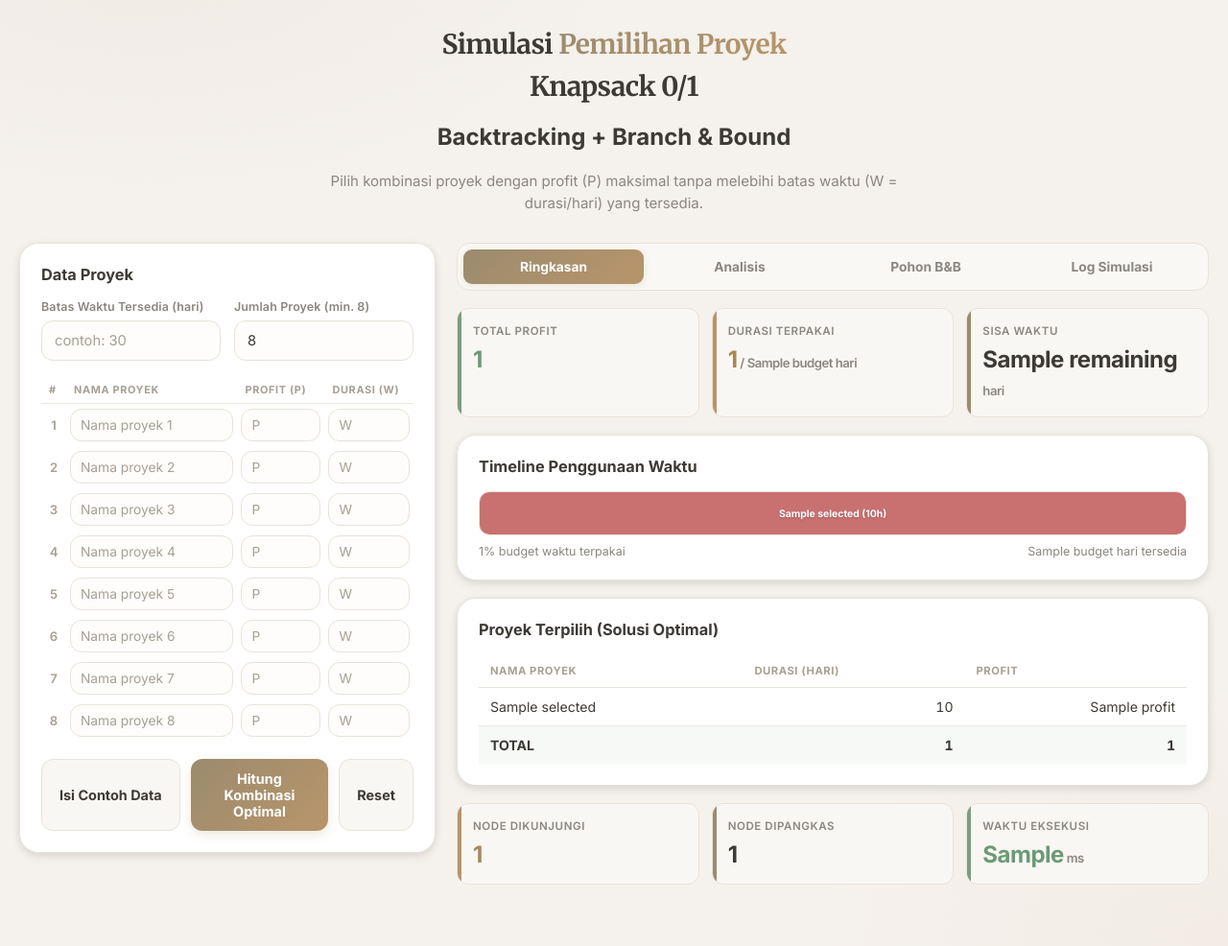
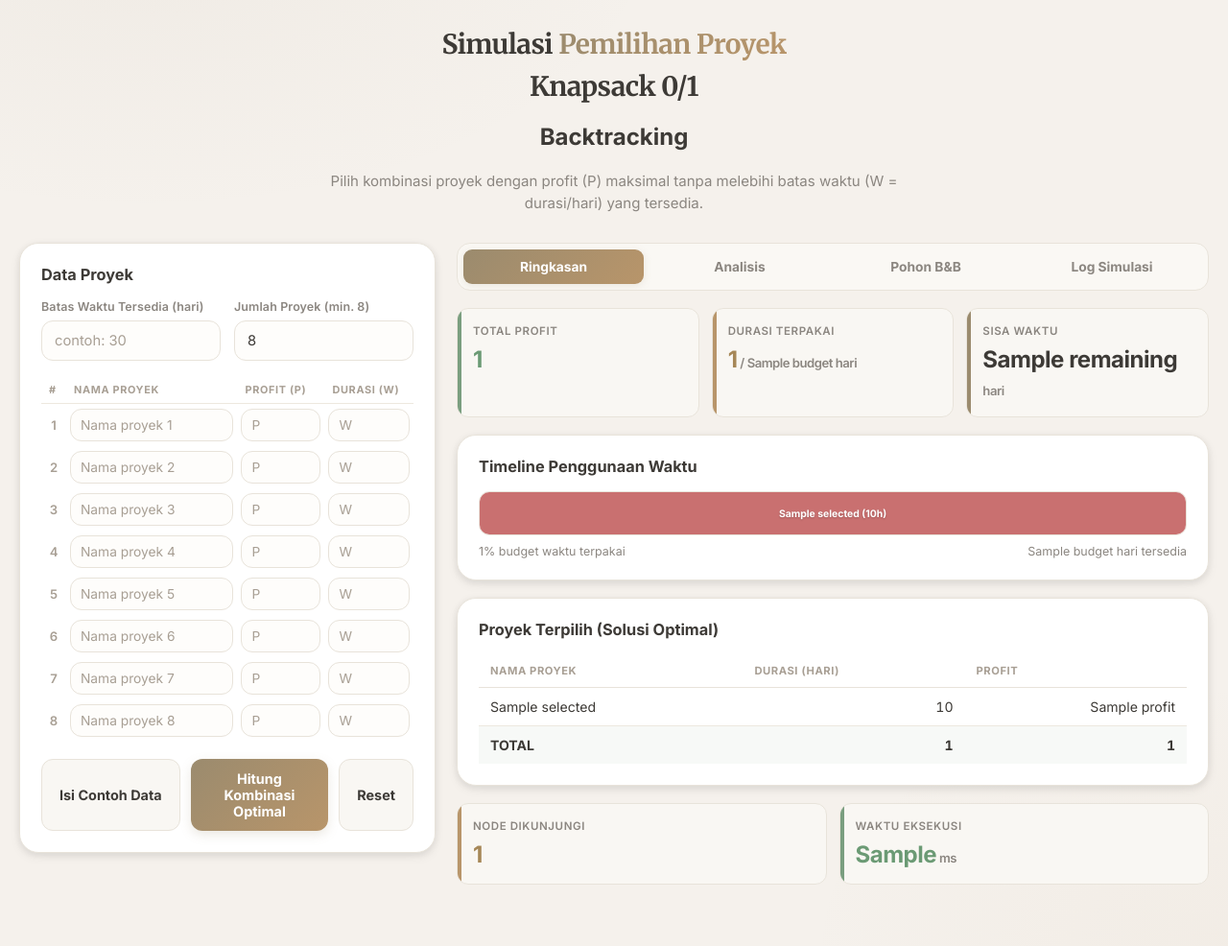
Before and after one commit to Febrian123-create/Tubes-Strago-Knapsack-0-1, a Flask app: template templates/index.html in a window 1280 px wide. Shown: the whole page at 96% size. Run offline with Flask 3, Linux system fonts and the light colour scheme; the template is opened without the code that fills it: most values are stand-ins (such as "Sample title", 1, 10 or a date in 2020).

Commit message:
fix backtracking

```diff
--- a/main.py
+++ b/main.py
@@ -7,7 +7,7 @@ app = Flask(__name__)
 
 
 def build_tree(exploration_log: list[dict], best_items: list[int]) -> dict | None:
-    """Rekonstruksi pohon eksplorasi B&B dari exploration_log.
+    """Rekonstruksi pohon eksplorasi backtracking dari exploration_log.
 
     Log ditulis pre-order (INCLUDE dieksplorasi sebelum EXCLUDE), sehingga
     parent-child dapat direkonstruksi dengan stack berdasarkan depth.
@@ -25,8 +25,6 @@ def build_tree(exploration_log: list[dict], best_items: list[int]) -> dict | Non
             "item": entry["item_name"],
             "profit": entry["profit_so_far"],
             "weight": entry["weight_so_far"],
-            "bound": entry["upper_bound"],
-            "pruned": entry["pruned"],
             "action": entry["action"],
             "on_path": False,
             "children": [],
@@ -115,10 +113,8 @@ def home():
         }
 
         exploration_log = solver.exploration_log
-        pruned_count = sum(1 for e in exploration_log if e["pruned"])
         stats = {
             "node_count": solver.node_count,
-            "pruned_count": pruned_count,
             "elapsed_ms": round(solver.elapsed_ms, 3),
         }
         tree = build_tree(exploration_log, solver.best_items)
--- a/templates/index.html
+++ b/templates/index.html
@@ -558,16 +558,6 @@
             color: var(--muted);
         }
 
-        .badge.pruned {
-            background: var(--red-soft);
-            color: #a86464;
-        }
-
-        .badge.go {
-            background: var(--brand-soft);
-            color: #8b7e67;
-        }
-
         /* ── Profit chart ───────────────────── */
         .chart-row {
             display: grid;
@@ -680,10 +670,6 @@
 
         .legend .l-path {
             background: var(--green);
-        }
-
-        .legend .l-pruned {
-            background: var(--red);
         }
 
         .legend .l-normal {
@@ -825,7 +811,7 @@
         <header>
             <h1>Simulasi <span class="accent">Pemilihan Proyek</span></h1>
             <h1 class="accent">Knapsack 0/1</h1>
-            <h2>Backtracking + Branch & Bound </h2>
+            <h2>Backtracking</h2>
             <p>Pilih kombinasi proyek dengan profit (P) maksimal
                 tanpa melebihi batas waktu (W = durasi/hari) yang tersedia.</p>
         </header>
@@ -982,10 +968,6 @@
                             <div class="s-label">Node Dikunjungi</div>
                             <div class="s-value">{{ stats.node_count }}</div>
                         </div>
-                        <div class="stat-card">
-                            <div class="s-label">Node Dipangkas</div>
-                            <div class="s-value">{{ stats.pruned_count }}</div>
-                        </div>
                         <div class="stat-card green">
                             <div class="s-label">Waktu Eksekusi</div>
                             <div class="s-value">{{ stats.elapsed_ms }}<small> ms</small></div>
@@ -1059,7 +1041,7 @@
                 <section class="tab-panel" data-panel="tree">
                     <div class="card">
                         <h2 class="card-title">
-                            Pohon Eksplorasi Branch &amp; Bound
+                            Pohon Eksplorasi Backtracking
                         </h2>
                         <div class="tree-toolbar">
                             <button type="button" class="zoom-btn" id="zoomOut" title="Perkecil">
@@ -1071,8 +1053,9 @@
                             </button>
                             <div class="legend">
                                 <span><i class="l-path"></i>jalur optimal</span>
-                                <span><i class="l-pruned"></i>dipangkas</span>
                                 <span><i class="l-normal"></i>dieksplorasi</span>
+                                <span><b style="color:#5e9168">✓</b> ambil proyek</span>
+                                <span><b style="color:#a89f94">✕</b> lewati proyek</span>
                             </div>
                         </div>
                         <div class="tree-wrap" id="treeWrap">
@@ -1089,7 +1072,6 @@
                         </h2>
                         <div class="filter-bar">
                             <button type="button" class="filter-btn active" data-filter="all">Semua Langkah</button>
-                            <button type="button" class="filter-btn" data-filter="pruned">Hanya Dipangkas</button>
                             <button type="button" class="filter-btn" data-filter="path">Hanya Jalur Solusi</button>
                         </div>
                         <div class="log-wrap">
@@ -1101,36 +1083,16 @@
                                         <th>Posisi Item</th>
                                         <th class="num">Profit</th>
                                         <th class="num">Durasi</th>
-                                        <th class="num">Upper Bound</th>
-                                        <th>Status</th>
                                     </tr>
                                 </thead>
                                 <tbody id="logBody">
                                     {% for e in exploration_log %}
-                                    <tr data-node="{{ e.node_id }}" data-pruned="{{ '1' if e.pruned else '0' }}">
+                                    <tr data-node="{{ e.node_id }}">
                                         <td class="mono">{{ e.node_id }}</td>
                                         <td>{{ e.action }}</td>
                                         <td>{{ e.item_name }}</td>
                                         <td class="num">{{ e.profit_so_far }}</td>
                                         <td class="num">{{ e.weight_so_far }}</td>
-                                        <td class="num">{{ e.upper_bound }}</td>
-                                        <td>
-                                            {% if e.pruned %}
-                                            <span class="badge pruned">
-                                                <svg viewBox="0 0 24 24" fill="none" stroke="currentColor"
-                                                    stroke-width="2" stroke-linecap="round" stroke-linejoin="round">
-                                                    <circle cx="6" cy="6" r="3" />
-                                                    <circle cx="6" cy="18" r="3" />
-                                                    <line x1="20" y1="4" x2="8.12" y2="15.88" />
-                                                    <line x1="14.47" y1="14.48" x2="20" y2="20" />
-                                                    <line x1="8.12" y1="8.12" x2="12" y2="12" />
-                                                </svg>
-                                                Pruned
-                                            </span>
-                                            {% else %}
-                                            <span class="badge go">Lanjut</span>
-                                            {% endif %}
-                                        </td>
                                     </tr>
                                     {% endfor %}
                                 </tbody>
@@ -1245,8 +1207,7 @@
                     const mode = btn.dataset.filter;
                     body.querySelectorAll("tr").forEach(tr => {
                         let show = true;
-                        if (mode === "pruned") show = tr.dataset.pruned === "1";
-                        else if (mode === "path") show = pathIds.has(tr.dataset.node);
+                        if (mode === "path") show = pathIds.has(tr.dataset.node);
                         tr.style.display = show ? "" : "none";
                     });
                 });
@@ -1330,7 +1291,7 @@
                 return;
             }
 
-            const GX = 70, GY = 96, R = 18, PAD = 44;
+            const GX = 80, GY = 108, R = 19, PAD_TOP = 54, PAD_LEFT = 130, PAD_X = 52, PAD_BOTTOM = 46;
             let leafX = 0;
             (function assign(n) {
                 n.children.forEach(assign);
@@ -1341,10 +1302,17 @@
                 }
             })(root);
 
-            const width = Math.max(leafX * GX + PAD * 2, 320);
-            const height = (maxDepth + 1) * GY + PAD * 2;
-            const px = n => PAD + n._x * GX + GX / 2;
-            const py = n => PAD + n.depth * GY;
+            // Nama proyek yang diputuskan pada tiap level (kedalaman)
+            const levelName = {};
+            (function mapLevel(n) {
+                if (n.item && n.item !== "LEAF") levelName[n.depth] = n.item;
+                n.children.forEach(mapLevel);
+            })(root);
+
+            const width = Math.max(leafX * GX + PAD_LEFT + PAD_X, 380);
+            const height = (maxDepth + 1) * GY + PAD_TOP + PAD_BOTTOM;
+            const px = n => PAD_LEFT + n._x * GX + GX / 2;
+            const py = n => PAD_TOP + n.depth * GY;
 
             const NS = "http://www.w3.org/2000/svg";
             const svg = document.createElementNS(NS, "svg");
@@ -1352,90 +1320,117 @@
             svg.setAttribute("height", height);
             svg.setAttribute("viewBox", `0 0 ${width} ${height}`);
 
-            // Glow filter untuk node
+            const mk = (tag, attrs) => {
+                const el = document.createElementNS(NS, tag);
+                for (const k in attrs) el.setAttribute(k, attrs[k]);
+                return el;
+            };
+
+            // Filter: glow (jalur optimal) + soft shadow (node biasa)
             const defs = document.createElementNS(NS, "defs");
             defs.innerHTML =
                 '<filter id="glow" x="-60%" y="-60%" width="220%" height="220%">' +
                 '<feGaussianBlur stdDeviation="3.2" result="b"/>' +
-                '<feMerge><feMergeNode in="b"/><feMergeNode in="SourceGraphic"/></feMerge></filter>';
+                '<feMerge><feMergeNode in="b"/><feMergeNode in="SourceGraphic"/></feMerge></filter>' +
+                '<filter id="soft" x="-50%" y="-50%" width="200%" height="200%">' +
+                '<feDropShadow dx="0" dy="1.4" stdDeviation="1.5" flood-color="#6b5a45" flood-opacity="0.18"/></filter>';
             svg.appendChild(defs);
 
-            // Edges
+            // Garis bantu antar-level + label proyek yang diputuskan
+            for (let d = 0; d <= maxDepth; d++) {
+                const y = PAD_TOP + d * GY;
+                svg.appendChild(mk("line", {
+                    x1: PAD_LEFT - 30, y1: y, x2: width - 18, y2: y,
+                    stroke: "#efeae1", "stroke-width": 1,
+                }));
+                const lvl = mk("text", {
+                    x: 18, y: y - 5, "font-size": 9.5, "font-weight": 700,
+                    "font-family": "Inter, sans-serif", fill: "#bcb4a8", "letter-spacing": 0.5,
+                });
+                lvl.textContent = levelName[d] ? ("LEVEL " + (d + 1)) : "SELESAI";
+                svg.appendChild(lvl);
+                if (levelName[d]) {
+                    const nm = levelName[d];
+                    const cap = mk("text", {
+                        x: 18, y: y + 9, "font-size": 10.5,
+                        "font-family": "Inter, sans-serif", fill: "#8b8680",
+                    });
+                    cap.textContent = nm.length > 15 ? nm.slice(0, 14) + "…" : nm;
+                    const ct = mk("title", {});
+                    ct.textContent = nm;
+                    cap.appendChild(ct);
+                    svg.appendChild(cap);
+                }
+            }
+
+            // Edges + penanda keputusan (✓ ambil / ✕ lewati)
             (function drawEdges(n) {
                 n.children.forEach(c => {
-                    const line = document.createElementNS(NS, "line");
-                    line.setAttribute("x1", px(n));
-                    line.setAttribute("y1", py(n) + R);
-                    line.setAttribute("x2", px(c));
-                    line.setAttribute("y2", py(c) - R);
+                    const x1 = px(n), y1 = py(n) + R, x2 = px(c), y2 = py(c) - R;
                     const onPath = n.on_path && c.on_path;
-                    line.setAttribute("stroke", onPath ? "#7a9e7f" : "#d4cfc2");
-                    line.setAttribute("stroke-width", onPath ? 3 : 1.4);
-                    line.setAttribute("stroke-linecap", "round");
-                    if (c.action === "EXCLUDE") line.setAttribute("stroke-dasharray", "5 5");
+                    const include = c.action === "INCLUDE";
+                    const line = mk("line", {
+                        x1, y1, x2, y2,
+                        stroke: onPath ? "#7a9e7f" : (include ? "#cabd9d" : "#ddd7cb"),
+                        "stroke-width": onPath ? 3 : 1.6, "stroke-linecap": "round",
+                    });
+                    if (!include) line.setAttribute("stroke-dasharray", "4 5");
                     svg.appendChild(line);
+
+                    const bx = x1 + (x2 - x1) * 0.42, by = y1 + (y2 - y1) * 0.42;
+                    svg.appendChild(mk("circle", {
+                        cx: bx, cy: by, r: 8, fill: "#fff",
+                        stroke: include ? "#7a9e7f" : "#c7bfb1", "stroke-width": 1.3,
+                    }));
+                    const badge = mk("text", {
+                        x: bx, y: by + 3.2, "text-anchor": "middle",
+                        "font-size": 9.5, "font-weight": 700,
+                        "font-family": "Inter, sans-serif",
+                        fill: include ? "#5e9168" : "#a89f94",
+                    });
+                    badge.textContent = include ? "✓" : "✕";
+                    svg.appendChild(badge);
+
                     drawEdges(c);
                 });
             })(root);
 
             // Nodes
             (function drawNodes(n) {
-                const g = document.createElementNS(NS, "g");
-                const circle = document.createElementNS(NS, "circle");
-                circle.setAttribute("cx", px(n));
-                circle.setAttribute("cy", py(n));
-                circle.setAttribute("r", R);
-                let fill = "#f9f7f3", stroke = "#b8956a";
-                if (n.pruned) { fill = "#ede8df"; stroke = "#c97070"; }
-                else if (n.on_path) { fill = "#e8f5ec"; stroke = "#7a9e7f"; }
-                circle.setAttribute("fill", fill);
-                circle.setAttribute("stroke", stroke);
-                circle.setAttribute("stroke-width", n.on_path || n.pruned ? 2.6 : 1.6);
-                if (n.on_path) circle.setAttribute("filter", "url(#glow)");
-                g.appendChild(circle);
+                const g = mk("g", {});
+                const isLeaf = !n.children || n.children.length === 0;
+                const isRoot = n.depth === 0;
+                let fill = "#fbf9f5", stroke = "#c3a878";
+                if (n.on_path) { fill = "#e8f5ec"; stroke = "#7a9e7f"; }
+                else if (isLeaf) { fill = "#f4efe5"; stroke = "#cdbf9f"; }
+                g.appendChild(mk("circle", {
+                    cx: px(n), cy: py(n), r: R, fill, stroke,
+                    "stroke-width": n.on_path ? 2.8 : 1.8,
+                    filter: n.on_path ? "url(#glow)" : "url(#soft)",
+                }));
 
-                // Tanda silang merah untuk node dipangkas
-                if (n.pruned) {
-                    const d = R * 0.42;
-                    [[-d, -d, d, d], [-d, d, d, -d]].forEach(([x1, y1, x2, y2]) => {
-                        const cross = document.createElementNS(NS, "line");
-                        cross.setAttribute("x1", px(n) + x1);
-                        cross.setAttribute("y1", py(n) + y1);
-                        cross.setAttribute("x2", px(n) + x2);
-                        cross.setAttribute("y2", py(n) + y2);
-                        cross.setAttribute("stroke", "#a86464");
-                        cross.setAttribute("stroke-width", 1.8);
-                        cross.setAttribute("stroke-linecap", "round");
-                        g.appendChild(cross);
+                const txt = mk("text", {
+                    x: px(n), y: py(n) + 4, "text-anchor": "middle",
+                    "font-size": 11, "font-weight": 700, "font-family": "Inter, sans-serif",
+                    fill: n.on_path ? "#4f9e74" : (isLeaf ? "#a89478" : "#7a736a"),
+                });
+                txt.textContent = n.profit;
+                g.appendChild(txt);
+
+                if (isRoot) {
+                    const cap = mk("text", {
+                        x: px(n), y: py(n) - R - 9, "text-anchor": "middle",
+                        "font-size": 9.5, "font-weight": 700, "font-family": "Inter, sans-serif",
+                        fill: "#b0a89d", "letter-spacing": 0.5,
                     });
-                } else {
-                    const txt = document.createElementNS(NS, "text");
-                    txt.setAttribute("x", px(n));
-                    txt.setAttribute("y", py(n) + 4);
-                    txt.setAttribute("text-anchor", "middle");
-                    txt.setAttribute("font-size", "11");
-                    txt.setAttribute("font-weight", "700");
-                    txt.setAttribute("font-family", "Inter, sans-serif");
-                    txt.setAttribute("fill", n.on_path ? "#5db890" : "#8b8680");
-                    txt.textContent = n.profit;
-                    g.appendChild(txt);
+                    cap.textContent = "MULAI";
+                    g.appendChild(cap);
                 }
 
-                const ub = document.createElementNS(NS, "text");
-                ub.setAttribute("x", px(n));
-                ub.setAttribute("y", py(n) + R + 14);
-                ub.setAttribute("text-anchor", "middle");
-                ub.setAttribute("font-size", "9.5");
-                ub.setAttribute("font-family", "Inter, sans-serif");
-                ub.setAttribute("fill", n.pruned ? "#a86464" : "#b0a89d");
-                ub.textContent = (n.pruned ? "✕ " : "UB ") + n.bound.toFixed(0);
-                g.appendChild(ub);
-
-                const title = document.createElementNS(NS, "title");
+                const title = mk("title", {});
                 title.textContent =
                     `Node #${n.id} (${n.action})\n` +
-                    `Item: ${n.item}\nProfit: ${n.profit} | Durasi: ${n.weight} hari\n` +
-                    `Upper bound: ${n.bound}` + (n.pruned ? "\nDIPANGKAS" : "");
+                    `Item: ${n.item}\nProfit: ${n.profit} | Durasi: ${n.weight} hari`;
                 g.appendChild(title);
 
                 svg.appendChild(g);
```
Also changed, not shown: KnapsackSolver.py (+3 -35 lines).
